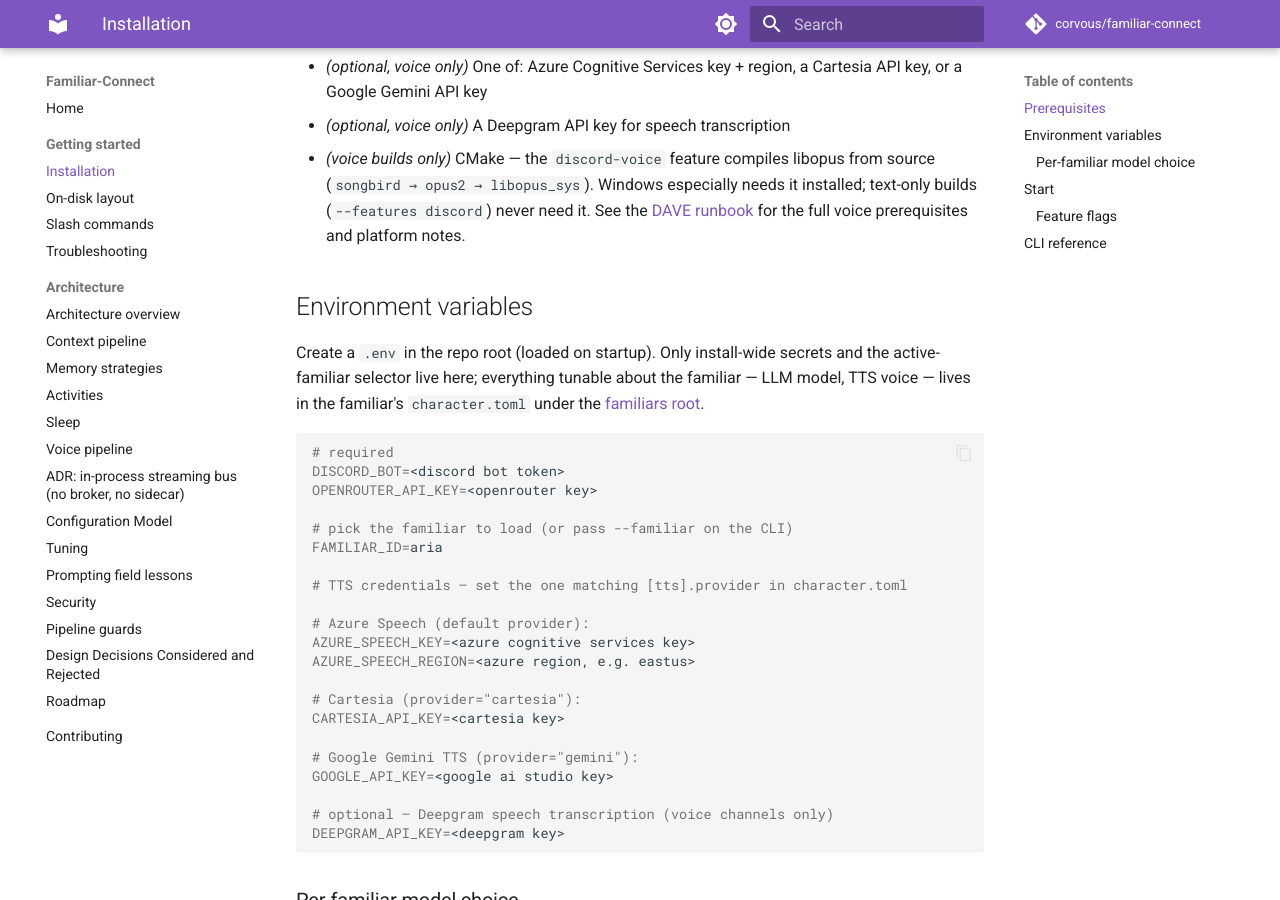
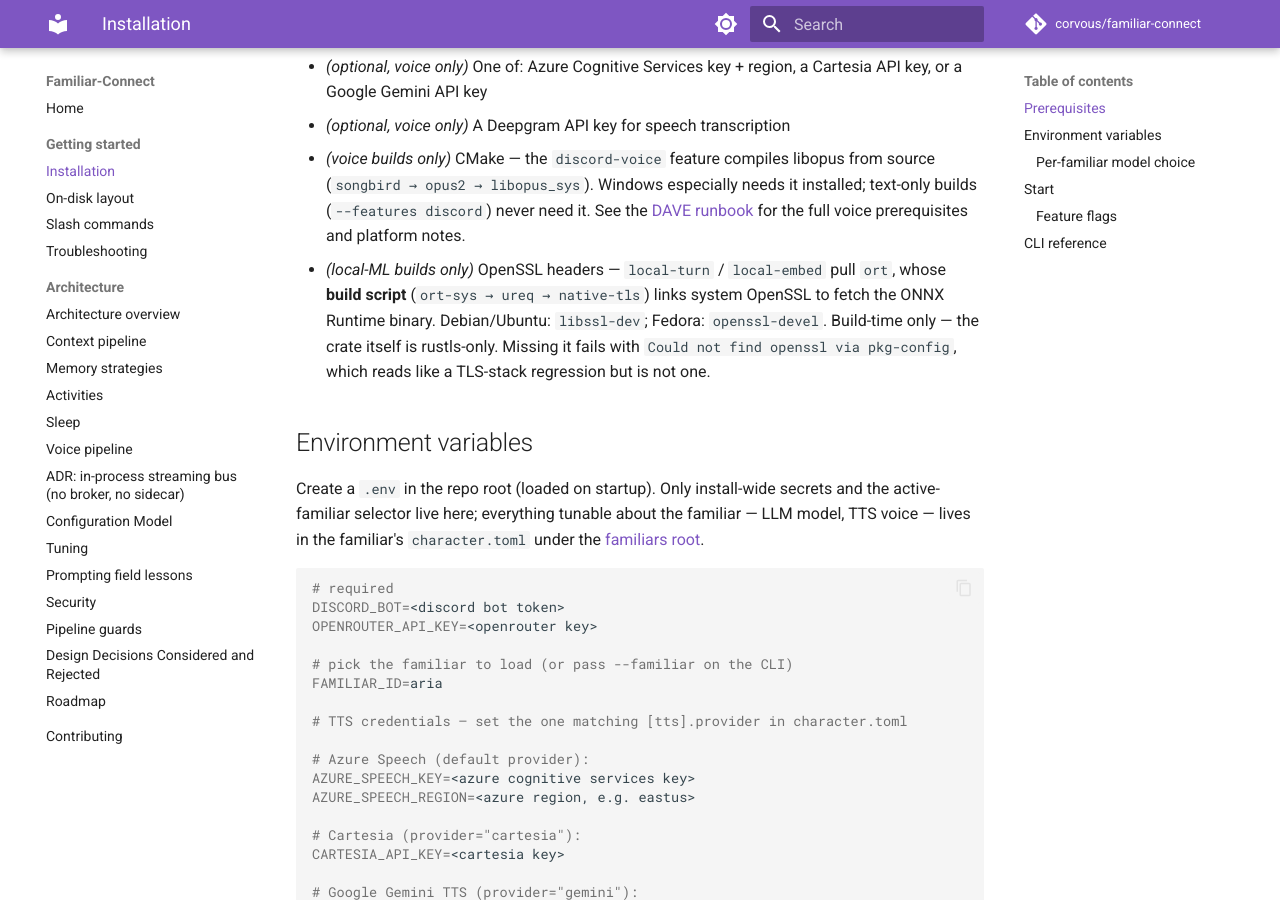
Before and after one commit to CorVous/Familiar-Connect, an MkDocs documentation site: the page built from docs/getting-started/installation.md, in a window 1280 px wide and 900 px high, scrolled down 329 px. Built offline with MkDocs 1.6.1 and Material for MkDocs 9.7.7, drawn with Linux system fonts in a browser that asks for light colours; comment, search, counter and statistics services are not loaded.

Commit message:
docs: installation and setup papercuts

```diff
--- a/docs/getting-started/installation.md
+++ b/docs/getting-started/installation.md
@@ -16,6 +16,12 @@
   installed; text-only builds (`--features discord`) never need it. See the
   [DAVE runbook](../rust-port/DAVE-RUNBOOK.md) for the full voice
   prerequisites and platform notes.
+- *(local-ML builds only)* OpenSSL headers — `local-turn` / `local-embed` pull
+  `ort`, whose **build script** (`ort-sys → ureq → native-tls`) links system
+  OpenSSL to fetch the ONNX Runtime binary. Debian/Ubuntu: `libssl-dev`;
+  Fedora: `openssl-devel`. Build-time only — the crate itself is rustls-only.
+  Missing it fails with `Could not find openssl via pkg-config`, which reads
+  like a TLS-stack regression but is not one.
 
 ## Environment variables
 
```
Also changed, not shown: CONTRIBUTING.md (+3 -1 lines), README.md (+1 -1 lines), docs/contributing.md (+1 -1 lines), docs/rust-port/DAVE-RUNBOOK.md (+8 -2 lines), 1 other file.
